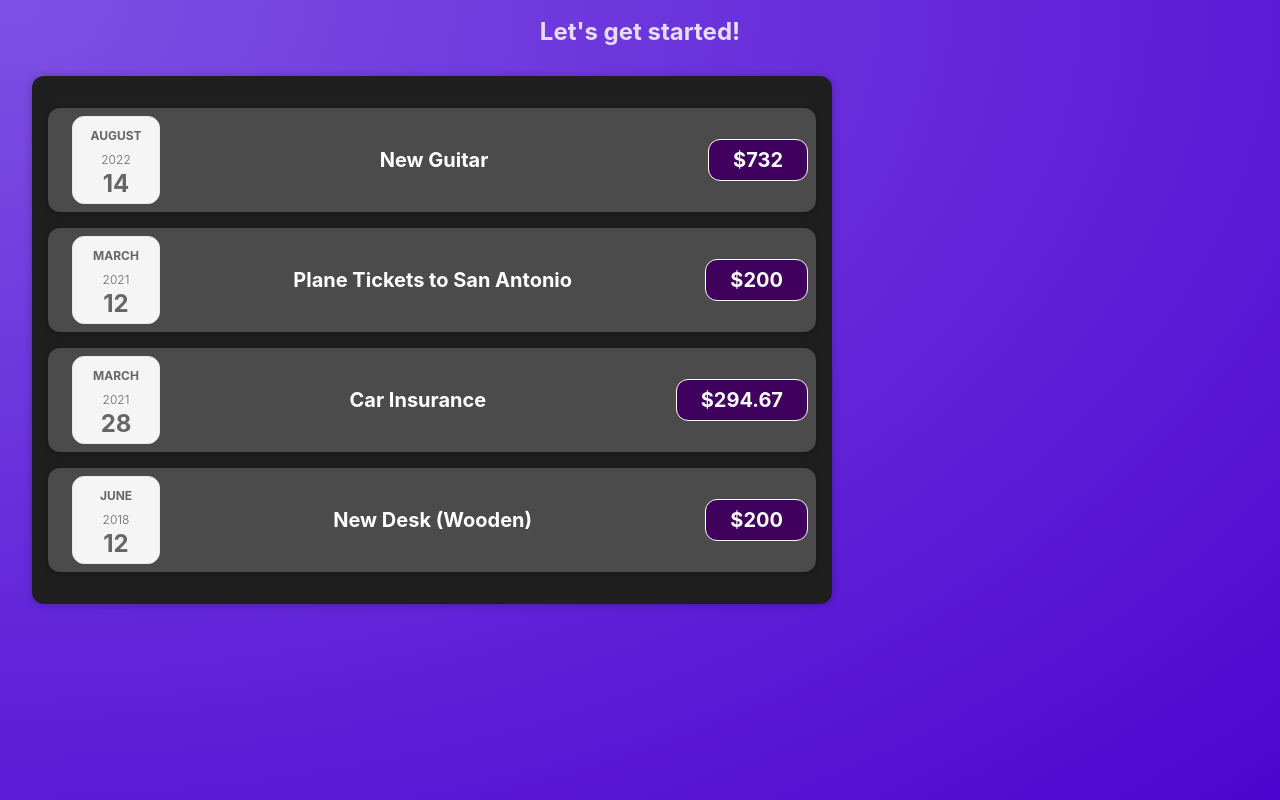
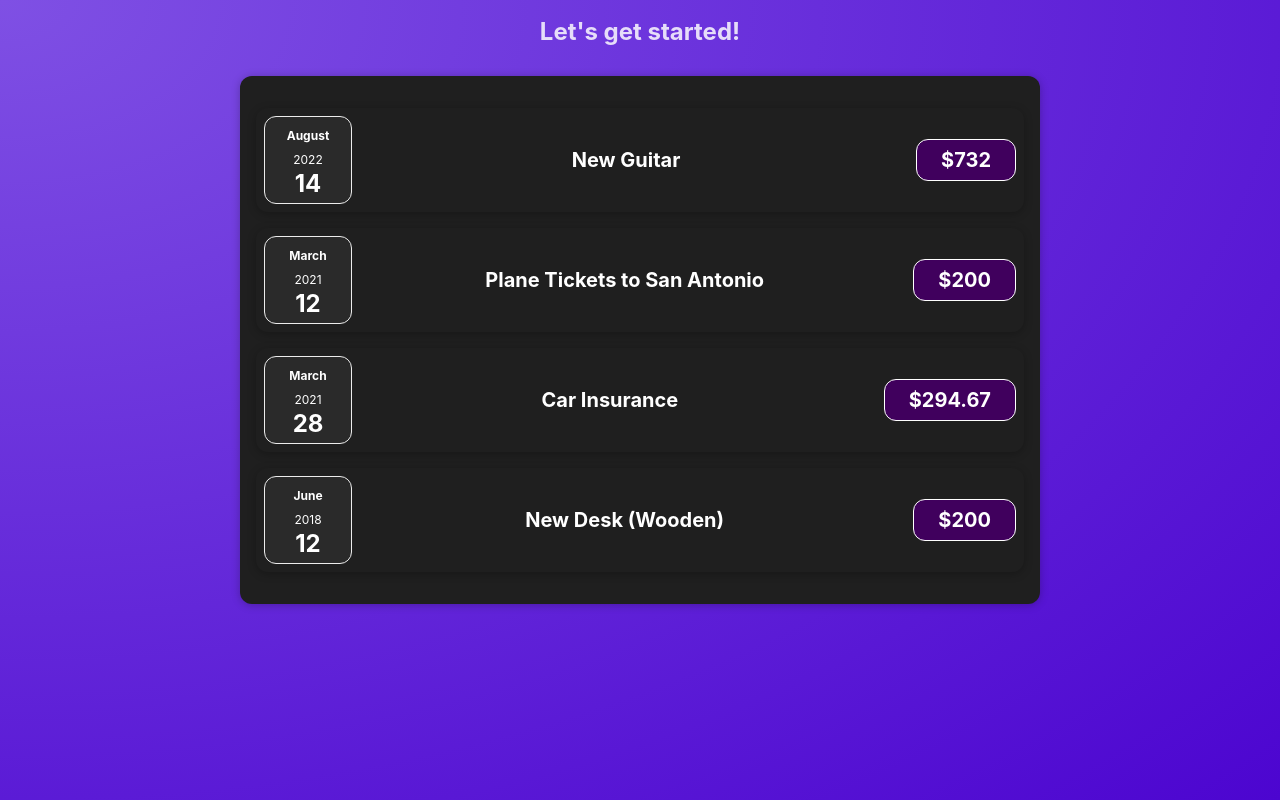
Before and after one commit to mhgarry/check_expenses, a React (Vite) app in the folder client/: page / in a window 1280 px wide. Built offline with nearby package versions, Linux system fonts and the light colour scheme.

Commit message:
made a wrapper

```diff
--- /dev/null
+++ b/client/src/components/Card.css
@@ -0,0 +1,4 @@
+.card {
+    border-radius: 12px;
+    box-shadow: 0 1px 8px rgba(0, 0, 0, 0.25);
+}
--- a/client/src/components/Card.jsx
+++ b/client/src/components/Card.jsx
@@ -0,0 +1,10 @@
+// shell component for card
+import "./Card.css";
+
+const Card = (props) => {
+	const classes = "card " + props.className;
+	return <div className={classes}>{props.children}</div>;
+};
+
+export default Card;
+// wrapper component for card
--- a/client/src/components/ExpenseDate.css
+++ b/client/src/components/ExpenseDate.css
@@ -1,29 +1,26 @@
 .expense-date {
   display: flex;
   flex-direction: column;
-  justify-content: center;
-  align-items: center;
   width: 5.5rem;
   height: 5.5rem;
   border: 1px solid #ececec;
+  background-color: #2a2a2a;
+  color: white;
   border-radius: 12px;
-  background-color: #f5f5f5;
-  font-weight: 300;
-  font-size: 0.75rem;
-  color: #666;
-  margin: 0 1rem;
-  padding: 0.5rem;
+  align-items: center;
+  justify-content: center;
 }
+
 .expense-date__month {
   font-size: 0.75rem;
   font-weight: bold;
-  text-transform: uppercase;
+}
+
+.expense-date__year {
+  font-size: 0.75rem;
 }
 
 .expense-date__day {
   font-size: 1.5rem;
   font-weight: bold;
 }
-.expense-date__year {
-  font-size: 0.75rem;
-}
--- a/client/src/components/ExpenseDisplay.css
+++ b/client/src/components/ExpenseDisplay.css
@@ -1,9 +1,8 @@
 .expenses {
   padding: 1rem;
-  background-color: rgb(31,31,31);
-  margin: 2rem;
+  background-color: rgb(31, 31, 31);
+  margin: 2rem auto;
   width: 50rem;
   max-width: 95%;
-  border-radius: 12px;
-  box-shadow: 0 1px 8px rgba(0, 0, 0, 0.25);
+
 }
--- a/client/src/components/ExpenseDisplay.jsx
+++ b/client/src/components/ExpenseDisplay.jsx
@@ -1,13 +1,13 @@
+import Card from "./Card";
 import "./ExpenseDisplay.css";
 import ExpenseItem from "./ExpenseItem";
-
 const ExpenseDisplay = (props) => {
 	return (
-		<div className='expenses'>
+		<Card className='expenses'>
 			{props.expense.map((expense) => (
 				<ExpenseItem key={expense.id} expense={expense} />
 			))}
-		</div>
+		</Card>
 	);
 };
 
--- a/client/src/components/ExpenseItem.css
+++ b/client/src/components/ExpenseItem.css
@@ -5,8 +5,7 @@
   box-shadow: 0 2px 8px rgba(0, 0, 0, 0.25);
   padding: 0.5rem;
   margin: 1rem 0;
-  border-radius: 12px;
-  background-color: #4b4b4b;
+
 }
 
 .expense-item__description {
--- a/client/src/components/ExpenseItem.jsx
+++ b/client/src/components/ExpenseItem.jsx
@@ -1,14 +1,15 @@
+import Card from "../components/Card";
 import ExpenseDate from "./ExpenseDate";
 import "./ExpenseItem.css";
 const ExpenseItem = (props) => {
 	return (
-		<div className='expense-item'>
+		<Card className='expense-item'>
 			<ExpenseDate expense={props.expense} />
 			<div className='expense-item__description'>
 				<h2>{props.expense.title}</h2>
 				<div className='expense-item__price'>${props.expense.amount}</div>
 			</div>
-		</div>
+		</Card>
 	);
 };
 
```
